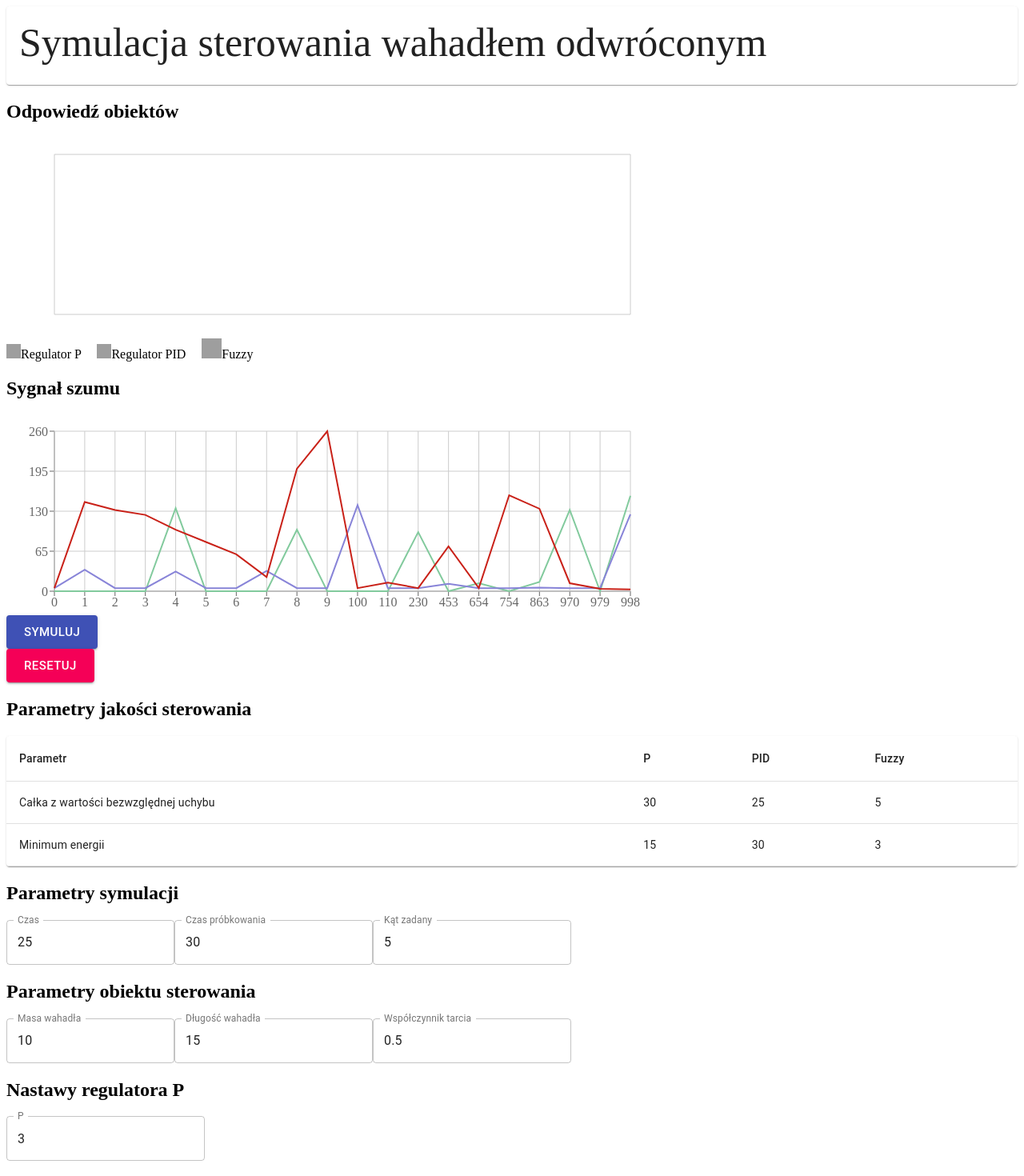
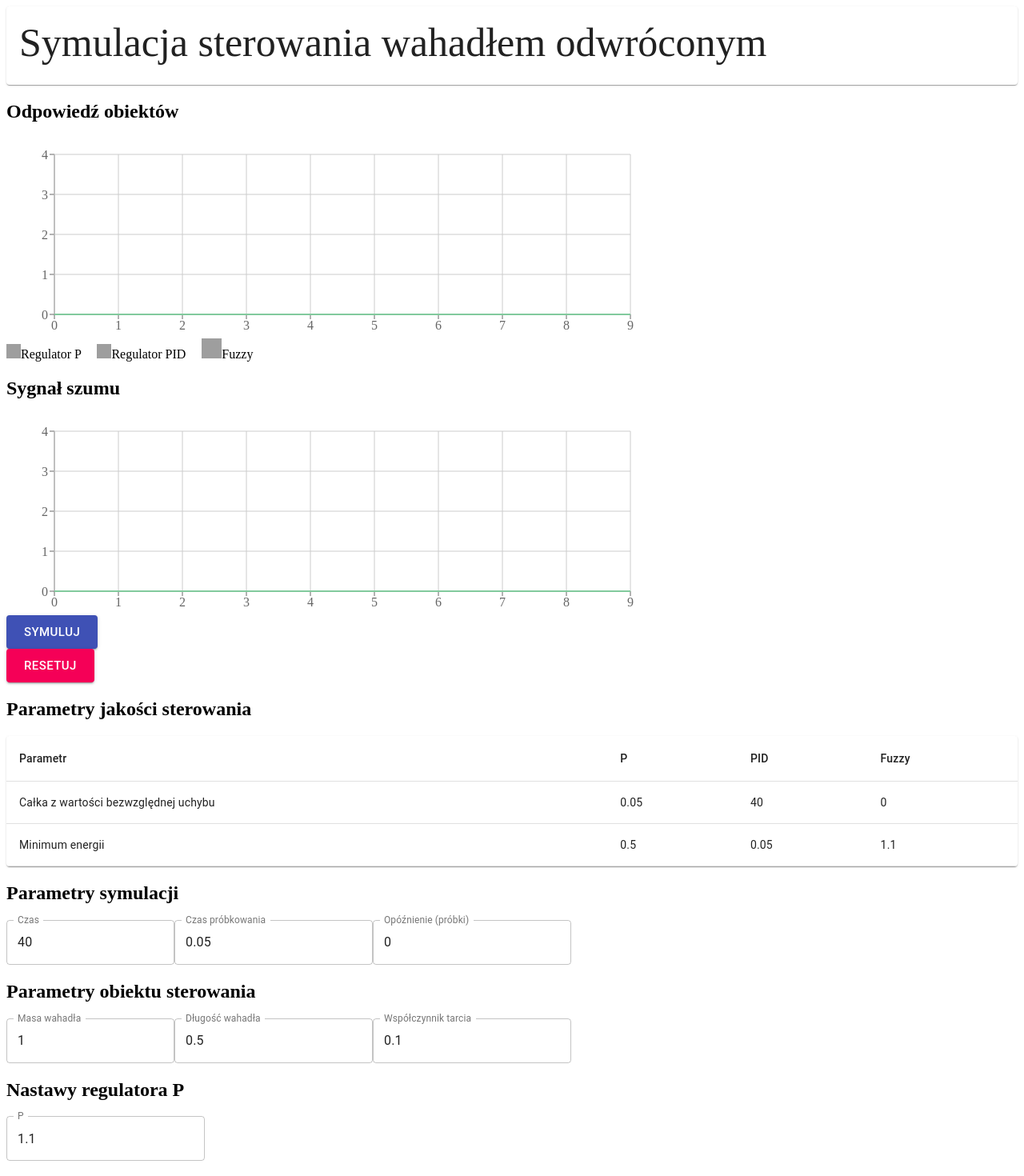
Before and after one commit to nemzmen/inverted-pendulum, a React app in the folder frontend/: page / in a window 1280 px wide. Shown: the top 1470 px of the page at 80% size. Built offline with nearby package versions, Linux system fonts and the light colour scheme; grey boxes are pictures that could not be loaded; the HTML template or start-up script is replaced by a standard one.

Commit message:
frontend modification

```diff
--- a/frontend/src/pages/HomePage.js
+++ b/frontend/src/pages/HomePage.js
@@ -1,49 +1,32 @@
-import React, { Component } from 'react';
-import {Button} from '@material-ui/core';
-import InputField from '../components/InputField';
-import SelectField from '../components/SelectField';
-import AlertComponent from '../components/AlertComponent';
-import ChartComponent from '../components/ChartComponent';
-import BasicTextFields from '../components/2ChartComponent';
-import SimpleNoSsr from '../components/Icon';
-import {getNoiseSignal} from '../api/endpoints';
-import {noiseTypes} from '../../static/dictionaries';
-import TextField from '@material-ui/core/TextField';
+import { Button } from '@material-ui/core';
 import Card from '@material-ui/core/Card';
-import CardActions from '@material-ui/core/CardActions';
 import CardContent from '@material-ui/core/CardContent';
-import Typography from '@material-ui/core/Typography';
-import { makeStyles } from '@material-ui/core/styles';
+import Paper from '@material-ui/core/Paper';
 import Table from '@material-ui/core/Table';
 import TableBody from '@material-ui/core/TableBody';
 import TableCell from '@material-ui/core/TableCell';
 import TableContainer from '@material-ui/core/TableContainer';
 import TableHead from '@material-ui/core/TableHead';
 import TableRow from '@material-ui/core/TableRow';
-import Paper from '@material-ui/core/Paper';
-
+import TextField from '@material-ui/core/TextField';
+import React, { Component } from 'react';
+import { noiseTypes } from '../../static/dictionaries';
+import { getSimulationData } from '../api/endpoints';
+import AlertComponent from '../components/AlertComponent';
+import ChartComponent from '../components/ChartComponent';
+import SelectField from '../components/SelectField';
 
 const defaultChartData = [
-  {step: 0, value: 0, valueTwo: 5, valueThree: 5},
-  {step: 1, value: 0, valueTwo: 35, valueThree: 145},
-  {step: 2, value: 0, valueTwo: 5, valueThree: 132},
-  {step: 3, value: 0, valueTwo: 5, valueThree: 124},
-  {step: 4, value: 135, valueTwo: 32, valueThree: 100},
-  {step: 5, value: 0, valueTwo: 5, valueThree: 80},
-  {step: 6, value: 0, valueTwo: 5, valueThree: 60},
-  {step: 7, value: 0, valueTwo: 33, valueThree: 23},
-  {step: 8, value: 100, valueTwo: 5, valueThree: 199},
-  {step: 9, value: 0, valueTwo: 5, valueThree: 260},
-  {step: 100, value: 0, valueTwo: 140, valueThree: 5},
-  {step: 110, value: 0, valueTwo: 5, valueThree: 14},
-  {step: 230, value: 96, valueTwo: 5, valueThree: 5},
-  {step: 453, value: 0, valueTwo: 12, valueThree: 73},
-  {step: 654, value: 13, valueTwo: 5, valueThree: 5},
-  {step: 754, value: 0, valueTwo: 5, valueThree: 156},
-  {step: 863, value: 15, valueTwo: 6, valueThree: 134},
-  {step: 970, value: 132, valueTwo: 5, valueThree: 13},
-  {step: 979, value: 0, valueTwo: 5, valueThree: 4},
-  {step: 998, value: 155, valueTwo: 125, valueThree: 3},
+  {step: 0, value: 0},
+  {step: 1, value: 0},
+  {step: 2, value: 0},
+  {step: 3, value: 0},
+  {step: 4, value: 0},
+  {step: 5, value: 0},
+  {step: 6, value: 0},
+  {step: 7, value: 0},
+  {step: 8, value: 0},
+  {step: 9, value: 0},
 ]
 
 const noiseTypeCurrencies = [
@@ -61,11 +44,6 @@ const noiseTypeCurrencies = [
   },
 ];
 
-
-
-
-
-
 export default class HomePage extends Component {
   constructor(props) {
     super(props);
@@ -75,7 +53,7 @@ export default class HomePage extends Component {
       SampleTimeValue: props.SampleTimeValue,
       MassValue: props.MassValue,
       LengthValue: props.LengthValue,
-      AngleValue: props.AngleValue,
+      timeout: props.timeout,
       FrictionValue: props.FrictionValue,
       P_PValue: props.P_PValue,
       PID_PValue: props.PID_PValue,
@@ -88,8 +66,6 @@ export default class HomePage extends Component {
       chartData: props.chartData,
     }
   }
-
-
 
   onChangeSizeField = ({target}) => {
     this.setState({sizeValue: target.value});
@@ -124,7 +100,7 @@ export default class HomePage extends Component {
   }
 
   onChangeMomentField = ({target}) => {
-    this.setState({AngleValue: target.value});
+    this.setState({timeout: target.value});
   }
 
   onChangeFrictionField = ({target}) => {
@@ -148,25 +124,44 @@ export default class HomePage extends Component {
   }
 
   onClickGenerateButton = async () => {
-    const response = await getNoiseSignal({
-      size: this.state.sizeValue,
-      mean: this.state.meanValue,
-      variance: this.state.varianceValue,
-      noiseType: this.state.noiseTypeValue,
-      TimeValue: this.state.TimeValue,
-      SampleTimeValue: this.state.SampleTimeValue,
-      MassValue: this.state.MassValue,
-      LengthValue: this.state.LengthValue,
-      AngleValue: this.state.AngleValue,
-      FrictionValue: this.state.FrictionValue,
-      P_PValue: this.state.P_PValue,
-      PID_PValue: this.state.PID_PValue,
-      PID_IValue: this.state.PID_IValue,
-      PID_DValue: this.state.PID_DValue,
+    const response = await getSimulationData({
+      simulation_time: this.state.TimeValue,
+      sampling_time: this.state.SampleTimeValue,
+      timeout: this.state.timeout,
+      pendulum_mass: this.state.MassValue,
+      pendulum_length: this.state.LengthValue,
+      pendulum_friction: this.state.FrictionValue,
+      p_value_of_p_controller: this.state.P_PValue,
+      p_value_of_pid_controller: this.state.PID_PValue,
+      i_value_of_pid_controller: this.state.PID_IValue,
+      d_value_of_pid_controller: this.state.PID_DValue,
     });
-    if (response.data && response.data.array && response.data.array.signal) {
-      this.setState({chartData: response.data.array.signal}),
-      this.setState({defaultChartData: defaultChartData});
+    if (
+      response.data &&
+      response.data.array &&
+      response.data.array.sampling_time &&
+      response.data.array.proportional &&
+      response.data.array.pid &&
+      response.data.array.fuzzy &&
+      response.data.array.proportional.signal &&
+      response.data.array.pid.signal &&
+      response.data.array.fuzzy.signal
+    ) {
+      const chartData = [];
+      const samplingTime = response.data.array.sampling_time;
+      const proportionalSignal = response.data.array.proportional.signal;
+      const pidSignal = response.data.array.pid.signal;
+      const fuzzySignal = response.data.array.fuzzy.signal;
+
+      for (let i = 0; i < proportionalSignal.length; i++) {
+        chartData.push({
+          step: i * samplingTime + samplingTime,
+          proportional: proportionalSignal[i],
+          pid: pidSignal[i],
+          fuzzy: fuzzySignal[i],
+        })
+      }
+      this.setState({chartData});
     } else {
       this.setState({alertVisible: true});
       setTimeout(this.hideErrorAlert, 4000)
@@ -188,7 +183,7 @@ export default class HomePage extends Component {
       MassValue: this.props.MassValue,
       LengthValue: this.props.LengthValue,
       SampleTimeValue: this.props.SampleTimeValue,
-      Angle: this.props.AngleValue,
+      timeout: this.props.timeout,
       FrictionValue: this.props.FrictionValue,
       P_PValue: this.props.P_PValue,
       PID_PValue: this.props.PID_PValue,
@@ -230,7 +225,7 @@ export default class HomePage extends Component {
           <div className='center'>
           <h2>Odpowiedź obiektów</h2>
           </div>
-            <ChartComponent data={this.state.defaultChartData} width={800} height={250} />
+            <ChartComponent data={this.state.chartData} width={800} height={250} />
            <div className='center padding-12'>
             <img src="http://assets.stickpng.com/images/58afdad6829958a978a4a693.png" width="18" height="18">
             </img>
@@ -288,7 +283,7 @@ export default class HomePage extends Component {
                       <TableCell>Całka z wartości bezwzględnej uchybu</TableCell>
                       <TableCell>{this.state.SampleTimeValue}</TableCell>
                       <TableCell>{this.state.TimeValue}</TableCell>
-                      <TableCell>{this.state.AngleValue}</TableCell>
+                      <TableCell>{this.state.timeout}</TableCell>
 
                     </TableRow>
 
@@ -334,10 +329,10 @@ export default class HomePage extends Component {
 
             <TextField
 
-              label='Kąt zadany'
+              label='Opóźnienie (próbki)'
               variant='outlined'
               placeholder='Wpisz wartość'
-              value={this.state.AngleValue}
+              value={this.state.timeout}
               onChange={this.onChangeMomentField}
             />
 
@@ -480,15 +475,15 @@ export default class HomePage extends Component {
 
   static defaultProps = {
     sizeValue: '1000',
-    TimeValue: '25',
-    SampleTimeValue: '30',
-    MassValue: '10',
-    LengthValue: '15',
-    AngleValue: '5',
-    FrictionValue: '0.5',
-    P_PValue: '3',
-    PID_PValue: '2',
-    PID_IValue: '4',
+    TimeValue: '40',
+    SampleTimeValue: '0.05',
+    MassValue: '1',
+    LengthValue: '0.5',
+    timeout: '0',
+    FrictionValue: '0.1',
+    P_PValue: '1.1',
+    PID_PValue: '1',
+    PID_IValue: '1',
     PID_DValue: '1',
     meanValue: '0',
     varianceValue: '1',
```
